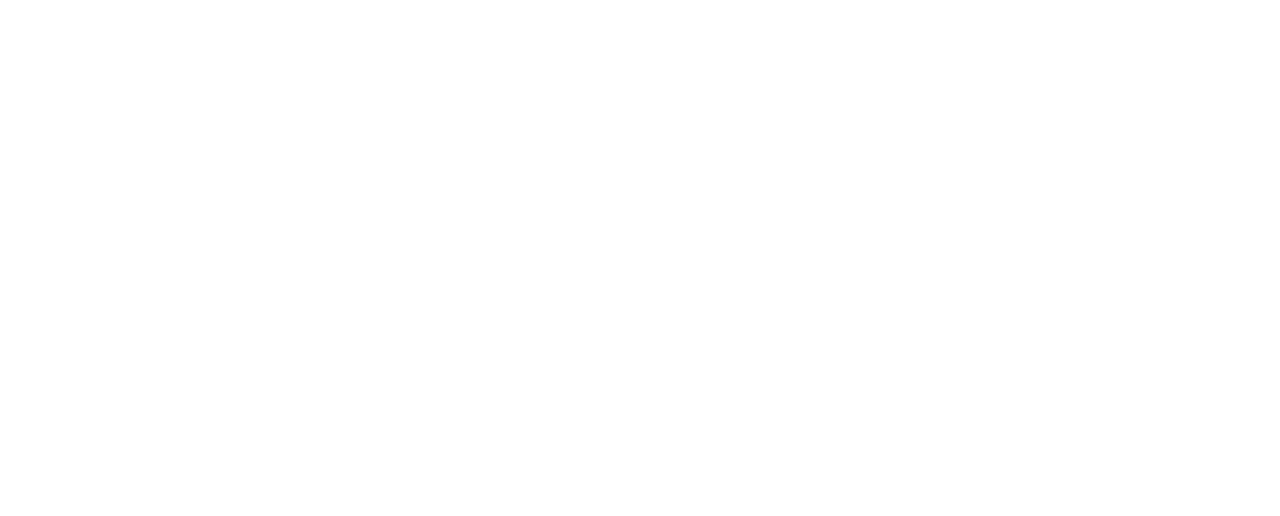
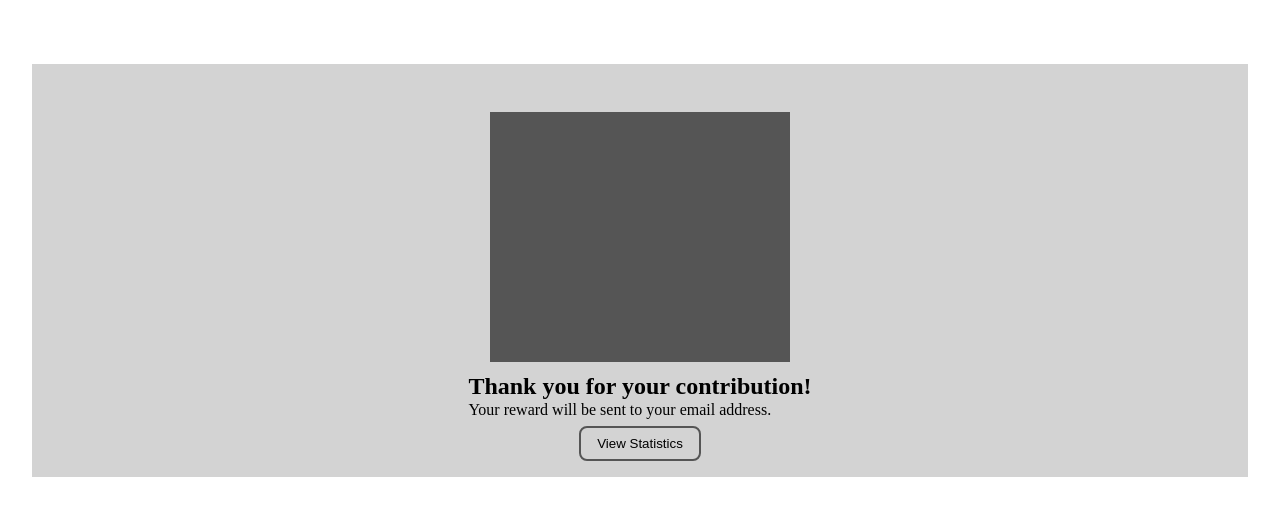
Before and after one commit to roshmadosh/industry_project, a React (Create React App) app: page /conclusion in a window 1280 px wide. Before the commit this address had no page. Shown: the top 516 px of the page. Built offline with nearby package versions, Linux system fonts and the light colour scheme.

Commit message:
conclusion page

```diff
--- a/src/App.js
+++ b/src/App.js
@@ -2,6 +2,7 @@
 import { BrowserRouter, Navigate, Routes, Route } from 'react-router-dom'
 import HomePage from './pages/Home/Home';
 import Form from './pages/Form/Form';
+import Conclusion from './pages/conclusion/Conclusion';
 // import Header from './components/Header';
 
 
@@ -20,6 +21,7 @@
             {/* <Route path='/form2' element />
             <Route path='/form3' element /> */}
             <Route path='/result' element />
+            <Route path='/conclusion' element={<Conclusion/>} />
            </Routes>
         </BrowserRouter>
 
--- /dev/null
+++ b/src/pages/conclusion/Conclusion.js
@@ -0,0 +1,28 @@
+import './Conclusion.scss'
+import { NavLink } from 'react-router-dom'
+
+
+
+
+const Conclusion = () => {
+
+    return (
+        <>
+            <div className='conclusion'>
+                <div className='conclusion__content'>
+                    <div className='conclusion__square'>
+                    </div>
+                    <div className='conclusion__text'>
+                    <p className='conclusion__title'>Thank you for your contribution!</p>
+                    <p>Your reward will be sent to your email address.</p>
+                    </div>
+                    <NavLink to='/conclusion' className='conclusion__link' > <button className='conclusion__btn'>View Statistics</button> </NavLink>
+                </div>
+                <div className='conclusion__bg'></div>
+            </div>
+        </>
+
+    )
+}
+
+export default Conclusion;
--- /dev/null
+++ b/src/pages/conclusion/Conclusion.scss
@@ -0,0 +1,39 @@
+@use '../../styles/font' as *;
+@use '../../styles/mixins' as *;
+@use '../../styles/variable' as *;
+
+.conclusion {
+    font-family: "Avenir";
+    margin: 4rem 2rem 4rem 2rem;
+    background-color: #d3d3d3;
+
+    &__title {
+        font-weight: bold;
+        font-size: 1.5rem;
+    }
+
+    &__text{
+        line-height: 0;
+    }
+
+    &__square {
+        margin-top: 3rem;
+        height: 250px;
+        width: 300px;
+        background-color: #555
+    }
+
+    &__content {
+        display: flex;
+        flex-direction: column;
+        align-items: center;
+    }
+
+    &__btn {
+        margin-bottom: 1rem;
+        background-color: transparent;
+        border: 2px solid #555;
+        padding: .5rem 1rem;
+        border-radius: .5rem;
+    }
+}
```
